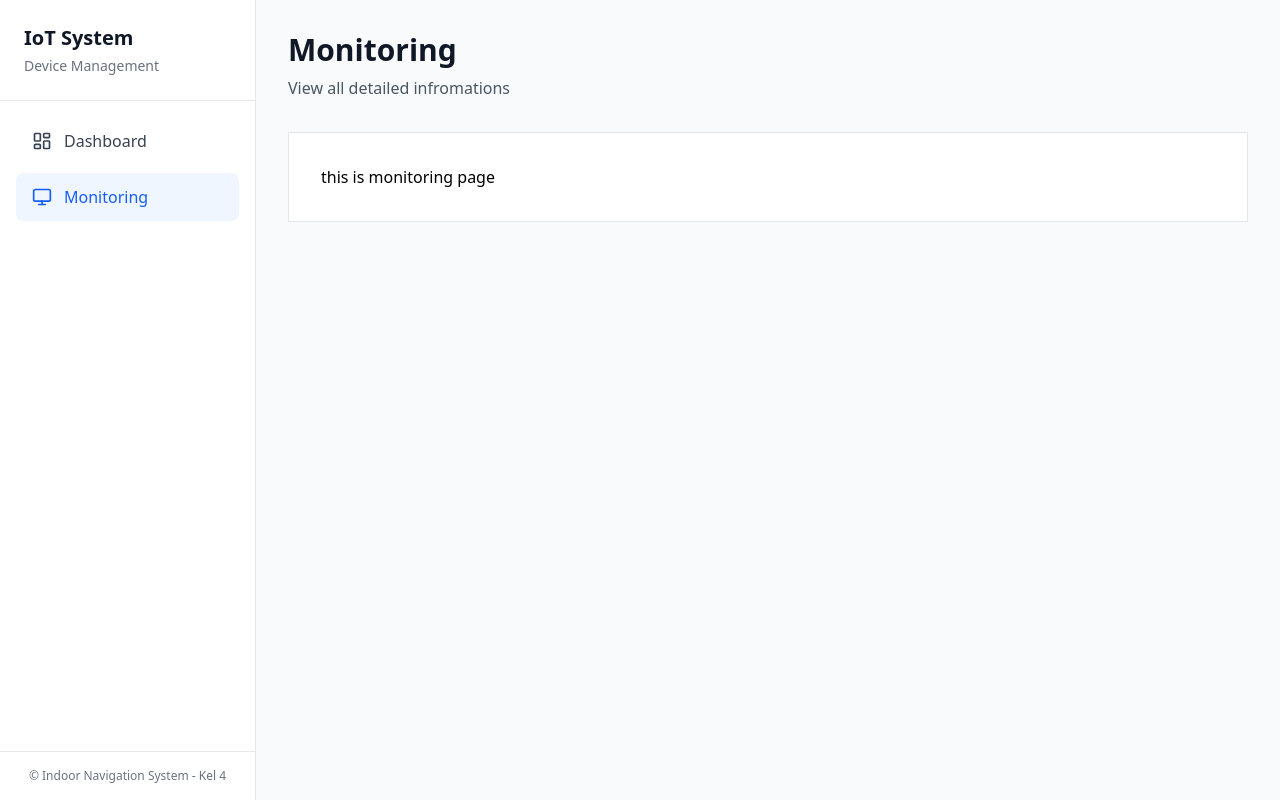
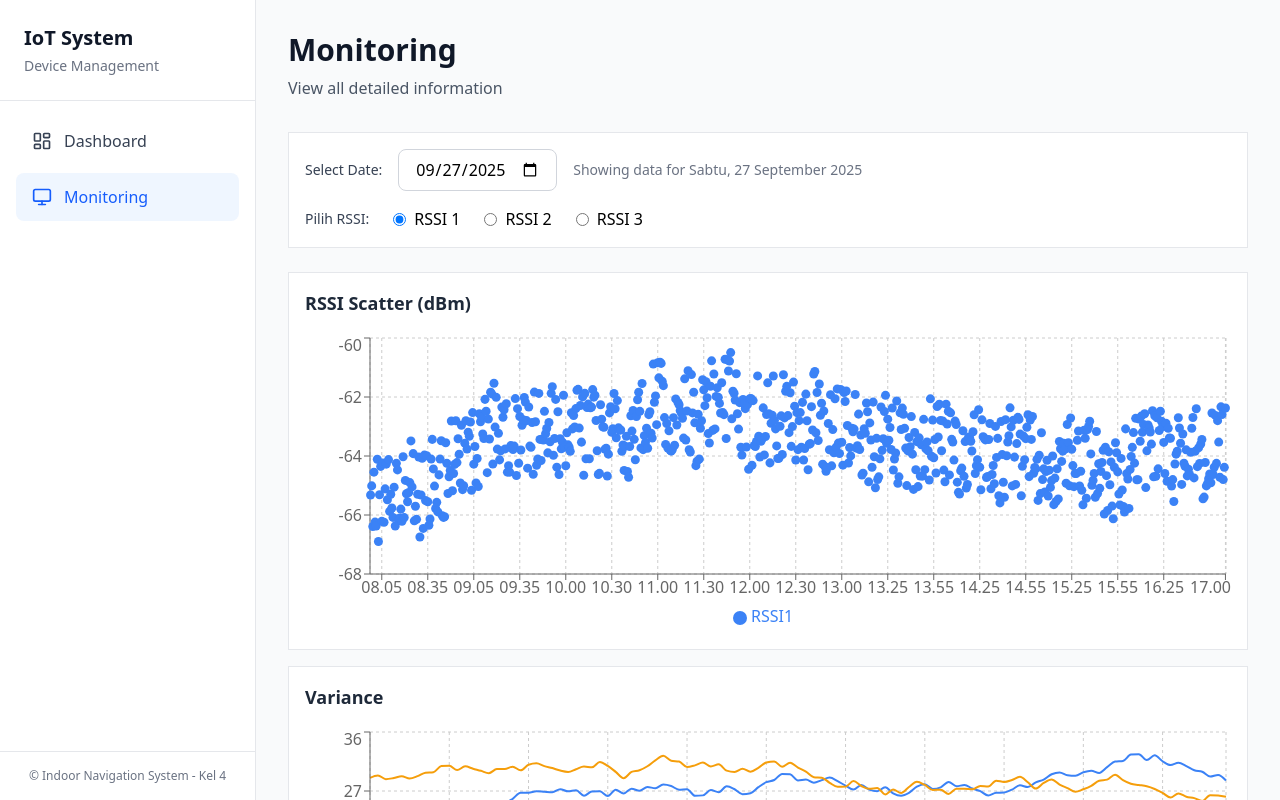
Before and after one commit to hendrahartanto/indoor-navigation-system-fe, a React (Vite) app: page /monitoring in a window 1280 px wide. Built offline with nearby package versions, Linux system fonts and the light colour scheme.

Commit message:
feat: monitoring page with mock data

```diff
--- a/package.json
+++ b/package.json
@@ -20,6 +20,7 @@
     "react": "^19.1.1",
     "react-dom": "^19.1.1",
     "react-router-dom": "^7.9.2",
+    "recharts": "^3.3.0",
     "tailwindcss": "^4.1.13"
   },
   "devDependencies": {
--- a/src/components/layouts/sidebar-content-layout.tsx
+++ b/src/components/layouts/sidebar-content-layout.tsx
@@ -19,7 +19,7 @@ export const SidebarContentLayout = ({
         </div>
 
         {/* content */}
-        <div className="bg-white border border-gray-200 p-8">{children}</div>
+        {children}
       </div>
     </div>
   );
--- a/src/pages/dashboard-page.tsx
+++ b/src/pages/dashboard-page.tsx
@@ -2,7 +2,7 @@ import { useState } from "react";
 import { useWebSocket } from "../hooks/use-web-socket";
 import { DeviceGridMap } from "../components/device-grid-map";
 import { DeviceInformation } from "../components/device-information";
-import {startNavigation} from "../api/publish-navigation.ts";
+import { startNavigation } from "../api/publish-navigation.ts";
 import { SidebarContentLayout } from "../components/layouts/sidebar-content-layout";
 
 export interface DeviceLocation {
@@ -43,7 +43,7 @@ const DashboardPage = () => {
       title="Dashboard"
       subtitle="Real-time IoT device location tracking and control"
     >
-      <div className="flex gap-8">
+      <div className="bg-white border border-gray-200 flex gap-8 p-8">
         {/* left Section - device info */}
         <div className="flex-1 space-y-6">
           <DeviceInformation device={device} currentCoords={currentCoords} />
@@ -56,11 +56,14 @@ const DashboardPage = () => {
           {/*  }}*/}
           {/*/>*/}
 
-        <div className="flex items-center justify-center space-x-2 mt-8">
-            <button className="bg-green-500 hover:bg-green-800 hover:cursor-pointer text-white justify-center font-bold py-2 px-4 rounded" onClick={startNavigation}>
-                Start Navigation
+          <div className="flex items-center justify-center space-x-2 mt-8">
+            <button
+              className="bg-green-500 hover:bg-green-800 hover:cursor-pointer text-white justify-center font-bold py-2 px-4 rounded"
+              onClick={startNavigation}
+            >
+              Start Navigation
             </button>
-        </div>
+          </div>
         </div>
 
         {/* right Section - grid map */}
--- a/src/pages/monitoring-page.tsx
+++ b/src/pages/monitoring-page.tsx
@@ -1,12 +1,297 @@
+import { useState, useEffect } from "react";
+import {
+  XAxis,
+  YAxis,
+  CartesianGrid,
+  Tooltip,
+  Legend,
+  ResponsiveContainer,
+  ScatterChart,
+  Scatter,
+  LineChart,
+  Line,
+} from "recharts";
+import type { RawRSSI } from "../types/model";
 import { SidebarContentLayout } from "../components/layouts/sidebar-content-layout";
 
+interface ScatterPoint {
+  time: string;
+  value: number;
+}
+
+interface ChartData {
+  time: string;
+  variance1: number;
+  variance2: number;
+  variance3: number;
+  median1: number;
+  median2: number;
+  median3: number;
+  mean1: number;
+  mean2: number;
+  mean3: number;
+}
+
+const generateDailyMockData = (selectedDate: Date): RawRSSI[] => {
+  const data: RawRSSI[] = [];
+  const startTime = new Date(selectedDate);
+  startTime.setHours(8, 0, 0, 0);
+
+  const endTime = new Date(selectedDate);
+  endTime.setHours(17, 0, 0, 0);
+
+  const duration = endTime.getTime() - startTime.getTime();
+  const interval = 5 * 60 * 1000;
+  const dataPoints = Math.floor(duration / interval);
+
+  let rssi1Base = -65;
+  let rssi2Base = -60;
+  let rssi3Base = -70;
+  let variance1Base = 25;
+  let variance2Base = 20;
+  let variance3Base = 30;
+
+  for (let i = 0; i <= dataPoints; i++) {
+    const timestamp = new Date(startTime.getTime() + i * interval);
+
+    rssi1Base += (Math.random() - 0.5) * 1;
+    rssi2Base += (Math.random() - 0.5) * 1;
+    rssi3Base += (Math.random() - 0.5) * 1;
+    variance1Base += (Math.random() - 0.5) * 2;
+    variance2Base += (Math.random() - 0.5) * 2;
+    variance3Base += (Math.random() - 0.5) * 2;
+
+    rssi1Base = Math.max(-75, Math.min(-55, rssi1Base));
+    rssi2Base = Math.max(-70, Math.min(-50, rssi2Base));
+    rssi3Base = Math.max(-80, Math.min(-60, rssi3Base));
+    variance1Base = Math.max(15, Math.min(35, variance1Base));
+    variance2Base = Math.max(10, Math.min(30, variance2Base));
+    variance3Base = Math.max(20, Math.min(40, variance3Base));
+
+    data.push({
+      timestamp,
+      rssi1: Array.from(
+        { length: 7 },
+        () => rssi1Base + (Math.random() - 0.5) * 3
+      ),
+      rssi2: Array.from(
+        { length: 7 },
+        () => rssi2Base + (Math.random() - 0.5) * 3
+      ),
+      rssi3: Array.from(
+        { length: 7 },
+        () => rssi3Base + (Math.random() - 0.5) * 3
+      ),
+      variance1: variance1Base,
+      variance2: variance2Base,
+      variance3: variance3Base,
+      median1: rssi1Base + (Math.random() - 0.5) * 2,
+      median2: rssi2Base + (Math.random() - 0.5) * 2,
+      median3: rssi3Base + (Math.random() - 0.5) * 2,
+      mean1: rssi1Base + (Math.random() - 0.5) * 2,
+      mean2: rssi2Base + (Math.random() - 0.5) * 2,
+      mean3: rssi3Base + (Math.random() - 0.5) * 2,
+    });
+  }
+
+  return data;
+};
+
 const Monitoring = () => {
+  const [selectedDate, setSelectedDate] = useState<Date>(new Date());
+  const [data, setData] = useState<RawRSSI[]>([]);
+  const [selectedRssi, setSelectedRssi] = useState<"rssi1" | "rssi2" | "rssi3">(
+    "rssi1"
+  );
+
+  useEffect(() => {
+    const newData = generateDailyMockData(selectedDate);
+    setData(newData);
+  }, [selectedDate]);
+
+  const formatDateForInput = (date: Date): string => {
+    const year = date.getFullYear();
+    const month = String(date.getMonth() + 1).padStart(2, "0");
+    const day = String(date.getDate()).padStart(2, "0");
+    return `${year}-${month}-${day}`;
+  };
+
+  const formatTime = (timestamp: Date): string => {
+    return timestamp.toLocaleTimeString("id-ID", {
+      hour: "2-digit",
+      minute: "2-digit",
+    });
+  };
+
+  // === Buat data scatter untuk RSSI ===
+  const scatterData: ScatterPoint[] = data.flatMap((item) =>
+    item[selectedRssi].map((val) => ({
+      time: formatTime(item.timestamp),
+      value: val,
+    }))
+  );
+
+  // === Data untuk chart lainnya ===
+  const chartData: ChartData[] = data.map((item) => ({
+    time: formatTime(item.timestamp),
+    variance1: item.variance1,
+    variance2: item.variance2,
+    variance3: item.variance3,
+    median1: item.median1,
+    median2: item.median2,
+    median3: item.median3,
+    mean1: item.mean1,
+    mean2: item.mean2,
+    mean3: item.mean3,
+  }));
+
+  const ChartCard = ({
+    title,
+    children,
+  }: {
+    title: string;
+    children: React.ReactNode;
+  }) => (
+    <div className="bg-white border border-gray-200 p-4 mb-4">
+      <h3 className="text-lg font-semibold mb-4 text-gray-800">{title}</h3>
+      {children}
+    </div>
+  );
+
   return (
     <SidebarContentLayout
       title="Monitoring"
-      subtitle="View all detailed infromations"
+      subtitle="View all detailed information"
     >
-      <div>this is monitoring page</div>
+      <div className="min-h-screen bg-gray-50">
+        <div className="max-w-7xl mx-auto">
+          <div className="bg-white p-4 mb-6 border border-gray-200">
+            <div className="flex flex-col gap-4">
+              {/* Date Selector */}
+              <div className="flex items-center gap-4">
+                <label
+                  htmlFor="date-selector"
+                  className="text-sm font-medium text-gray-700"
+                >
+                  Select Date:
+                </label>
+                <input
+                  id="date-selector"
+                  type="date"
+                  value={formatDateForInput(selectedDate)}
+                  max={formatDateForInput(new Date())}
+                  onChange={(e) => setSelectedDate(new Date(e.target.value))}
+                  className="px-4 py-2 border border-gray-300 rounded-lg focus:ring-2 focus:ring-blue-500 focus:border-blue-500"
+                />
+                <span className="text-sm text-gray-500">
+                  Showing data for{" "}
+                  {selectedDate.toLocaleDateString("id-ID", {
+                    weekday: "long",
+                    year: "numeric",
+                    month: "long",
+                    day: "numeric",
+                  })}
+                </span>
+              </div>
+
+              {/* RSSI Selector */}
+              <div className="flex items-center gap-6">
+                <span className="text-sm font-medium text-gray-700">
+                  Pilih RSSI:
+                </span>
+                {[
+                  { key: "rssi1", label: "RSSI 1" },
+                  { key: "rssi2", label: "RSSI 2" },
+                  { key: "rssi3", label: "RSSI 3" },
+                ].map((rssi) => (
+                  <label key={rssi.key} className="flex items-center gap-2">
+                    <input
+                      type="radio"
+                      name="rssi"
+                      value={rssi.key}
+                      checked={selectedRssi === rssi.key}
+                      onChange={() => setSelectedRssi(rssi.key as any)}
+                      className="text-blue-600 focus:ring-blue-500"
+                    />
+                    {rssi.label}
+                  </label>
+                ))}
+              </div>
+            </div>
+          </div>
+
+          <div className="space-y-6">
+            {/* Scatter RSSI */}
+            <ChartCard title="RSSI Scatter (dBm)">
+              <ResponsiveContainer width="100%" height={300}>
+                <ScatterChart>
+                  <CartesianGrid strokeDasharray="3 3" />
+                  <XAxis dataKey="time" type="category" />
+                  <YAxis dataKey="value" />
+                  <Tooltip />
+                  <Legend />
+                  <Scatter
+                    name={selectedRssi.toUpperCase()}
+                    data={scatterData}
+                    fill={
+                      selectedRssi === "rssi1"
+                        ? "#3b82f6"
+                        : selectedRssi === "rssi2"
+                        ? "#10b981"
+                        : "#f59e0b"
+                    }
+                  />
+                </ScatterChart>
+              </ResponsiveContainer>
+            </ChartCard>
+
+            {/* Variance, Median, Mean tetap pakai LineChart */}
+            {[
+              {
+                title: "Variance",
+                keys: ["variance1", "variance2", "variance3"],
+                names: ["Variance 1", "Variance 2", "Variance 3"],
+              },
+              {
+                title: "Median (dBm)",
+                keys: ["median1", "median2", "median3"],
+                names: ["Median 1", "Median 2", "Median 3"],
+              },
+              {
+                title: "Mean (dBm)",
+                keys: ["mean1", "mean2", "mean3"],
+                names: ["Mean 1", "Mean 2", "Mean 3"],
+              },
+            ].map((chart, idx) => (
+              <ChartCard key={idx} title={chart.title}>
+                <ResponsiveContainer width="100%" height={300}>
+                  <LineChart data={chartData}>
+                    <CartesianGrid strokeDasharray="3 3" />
+                    <XAxis
+                      dataKey="time"
+                      interval={Math.floor(chartData.length / 12)}
+                    />
+                    <YAxis />
+                    <Tooltip />
+                    <Legend />
+                    {chart.keys.map((key, i) => (
+                      <Line
+                        key={key}
+                        type="monotone"
+                        dataKey={key}
+                        stroke={["#3b82f6", "#10b981", "#f59e0b"][i]}
+                        name={chart.names[i]}
+                        strokeWidth={2}
+                        dot={false}
+                      />
+                    ))}
+                  </LineChart>
+                </ResponsiveContainer>
+              </ChartCard>
+            ))}
+          </div>
+        </div>
+      </div>
     </SidebarContentLayout>
   );
 };
--- /dev/null
+++ b/src/types/model.ts
@@ -0,0 +1,23 @@
+export type RawRSSI = {
+  timestamp: Date;
+  rssi1: number[];
+  rssi2: number[];
+  rssi3: number[];
+  variance1: number;
+  variance2: number;
+  variance3: number;
+  median1: number;
+  median2: number;
+  median3: number;
+  mean1: number;
+  mean2: number;
+  mean3: number;
+};
+
+export type Log = {
+  timestamp: Date;
+  logType: LogType;
+  text: string;
+};
+
+export type LogType = "MCU" | "ACTIVITY";
```
Also changed, not shown: 1 other file (tests, documents, lock files or other folders).
